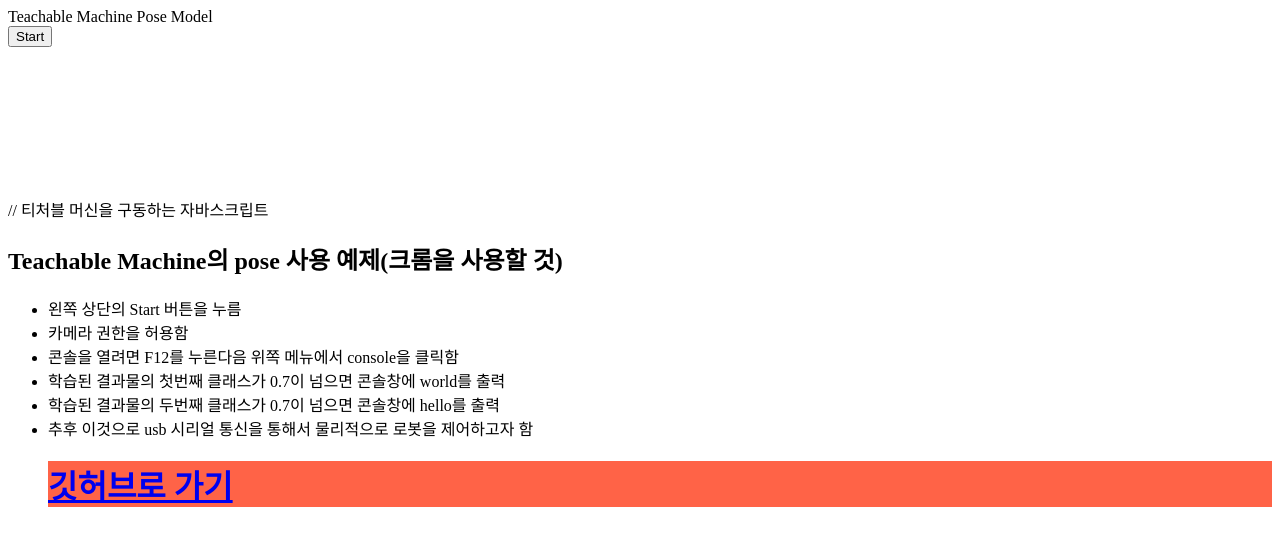
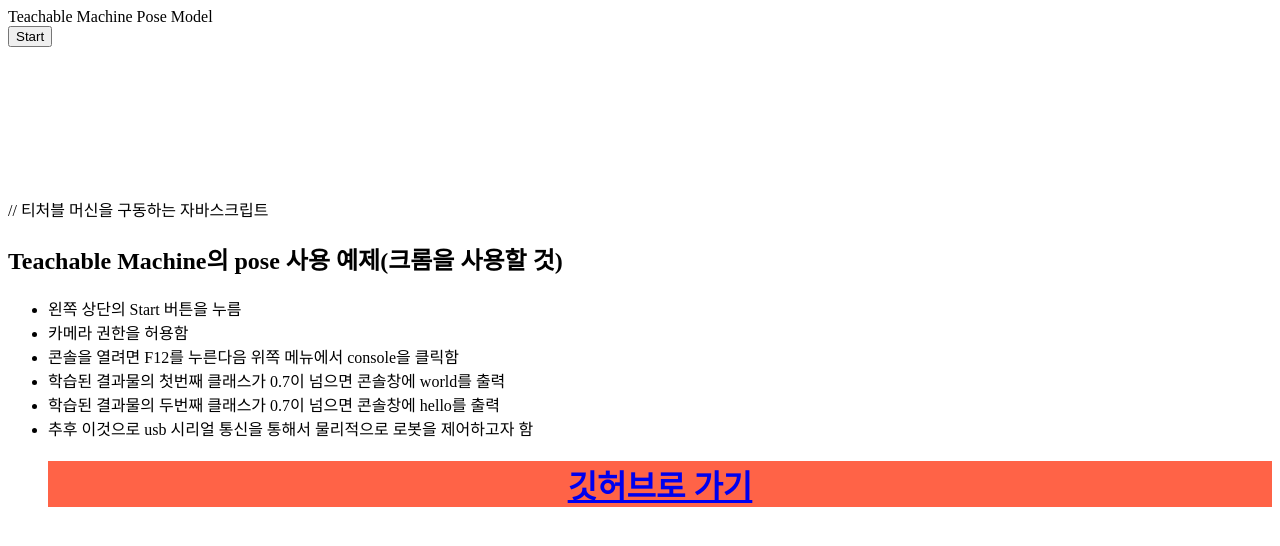
Before and after one commit to mtinet/TM_pose, a plain HTML site: page index.html in a window 1280 px wide. Drawn offline with Linux system fonts and the light colour scheme.

Commit message:
Update index.html

```diff
--- a/index.html
+++ b/index.html
@@ -98,7 +98,7 @@
             <li>학습된 결과물의 첫번째 클래스가 0.7이 넘으면 콘솔창에 world를 출력</li>
             <li>학습된 결과물의 두번째 클래스가 0.7이 넘으면 콘솔창에 hello를 출력</li>
             <li>추후 이것으로 usb 시리얼 통신을 통해서 물리적으로 로봇을 제어하고자 함</li>
-            <h1 style="background-color:Tomato;"><a href="https://github.com/mtinet/TM_pose" >깃허브로 가기</a></h1>
+            <h1 style="background-color:Tomato;" align="center"><a href="https://github.com/mtinet/TM_pose" >깃허브로 가기</a></h1>
 
         </ul>
     </body>
```
